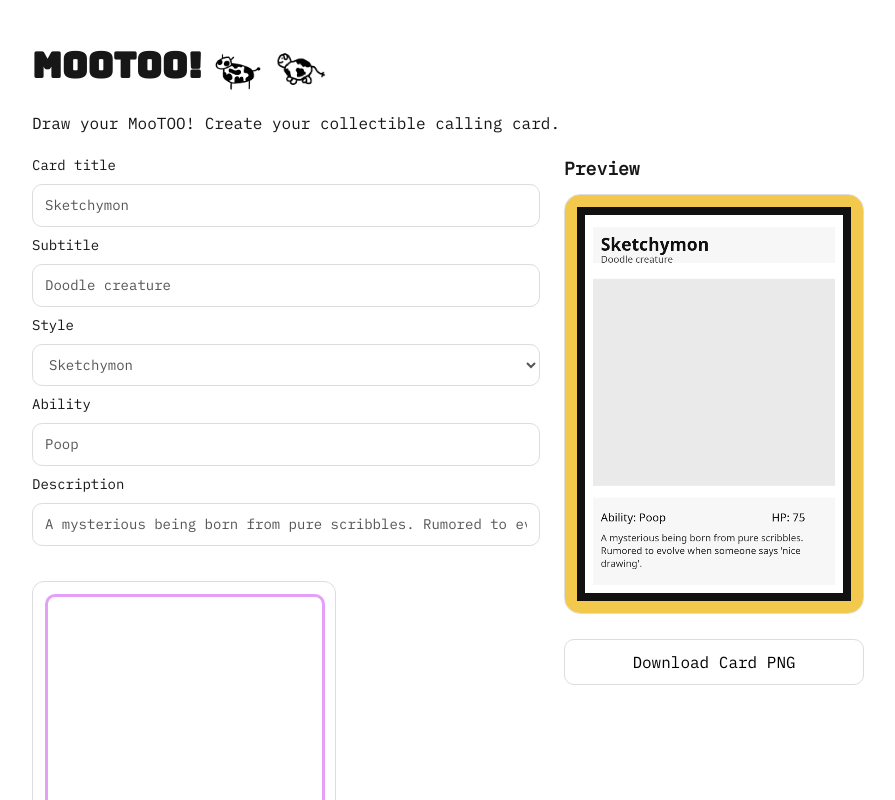
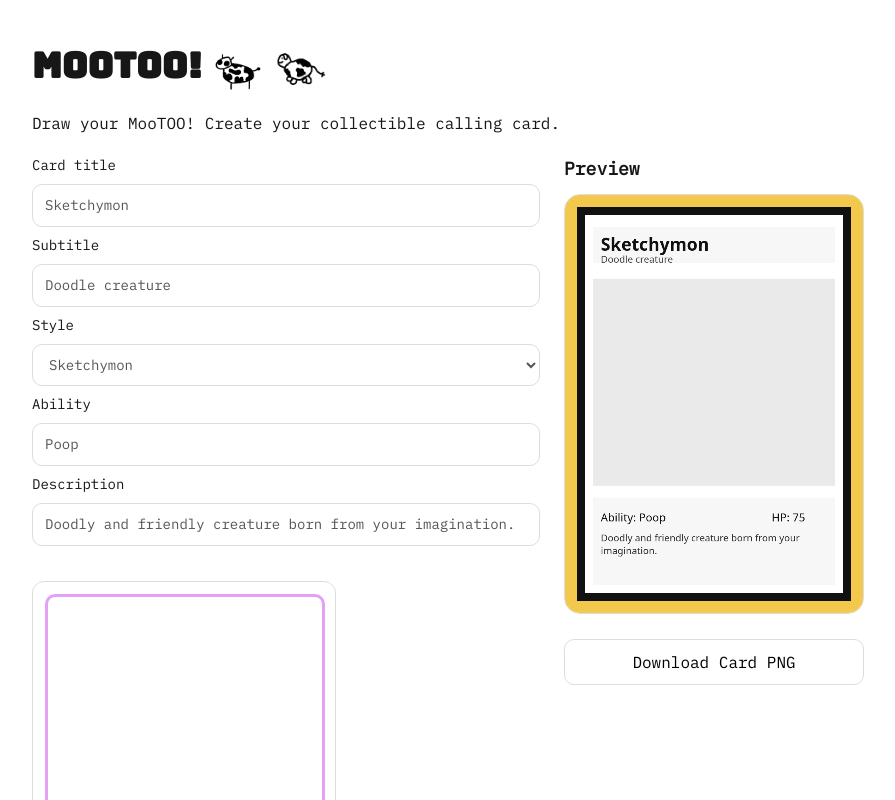
Before and after one commit to angelajuc/mootoo, a Next.js app: page / in a window 1280 px wide. Shown: the top 800 px of the page, without its empty margins (88-983 px from the left). Built offline with nearby package versions, Linux system fonts and the light colour scheme.

Commit message:
changing default message

```diff
--- a/src/app/ui/AppClient.tsx
+++ b/src/app/ui/AppClient.tsx
@@ -12,7 +12,7 @@ export default function AppClient() {
     const [email, setEmail] = useState("uremail@email.com");
     const [phone, setPhone] = useState("000-000-0000");
     const [ability, setAbility] = useState("Poop");
-    const [description, setDescription] = useState("A mysterious being born from pure scribbles. Rumored to evolve when someone says 'nice drawing'.");
+    const [description, setDescription] = useState("Doodly and friendly creature born from your imagination.");
     const [health, setHealth] = useState("150");
 
     return (
```
